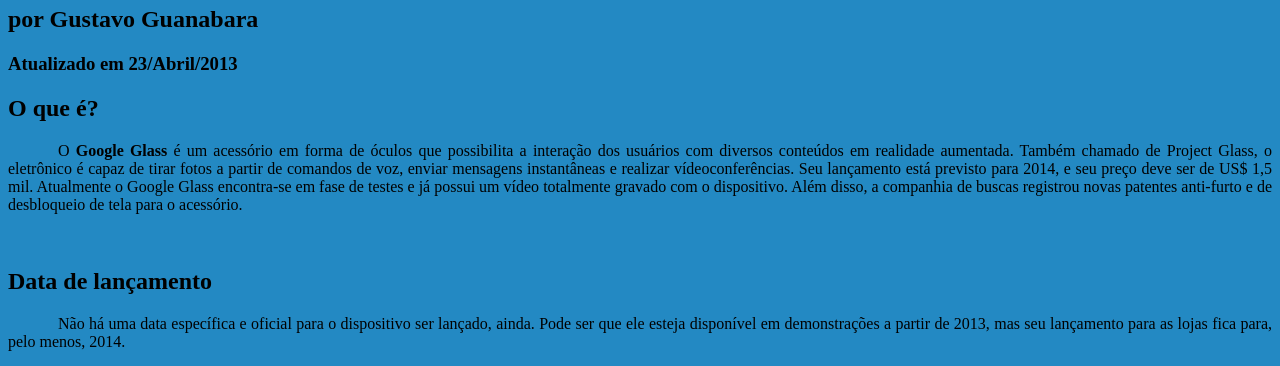
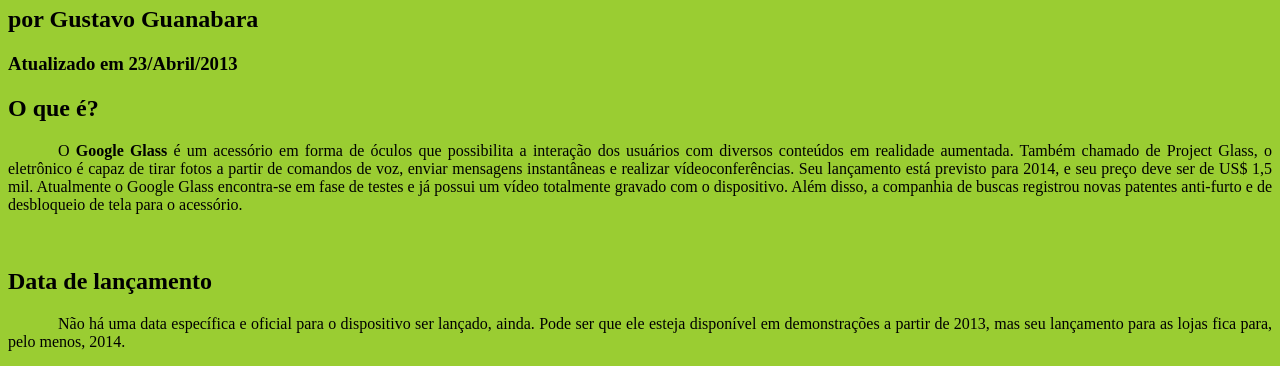
Before and after one commit to FlaviaFalotico/projeto-html5-curso-em-video, a plain HTML site: page projeto-glass-html5/index.html in a window 1280 px wide. Shown: the part 259-625 px from the top of the page. Drawn offline with Linux system fonts and the light colour scheme.

Commit message:
Adjustment index.html

```diff
--- a/projeto-glass-html5/index.html
+++ b/projeto-glass-html5/index.html
@@ -4,7 +4,7 @@
         <title>Tudo sobre o Google Glass</title>
         <style>
             body {
-                background-color: rgb(35, 137, 195);
+                background-color: yellowgreen;
                 color: black;
             }
             p {
```
